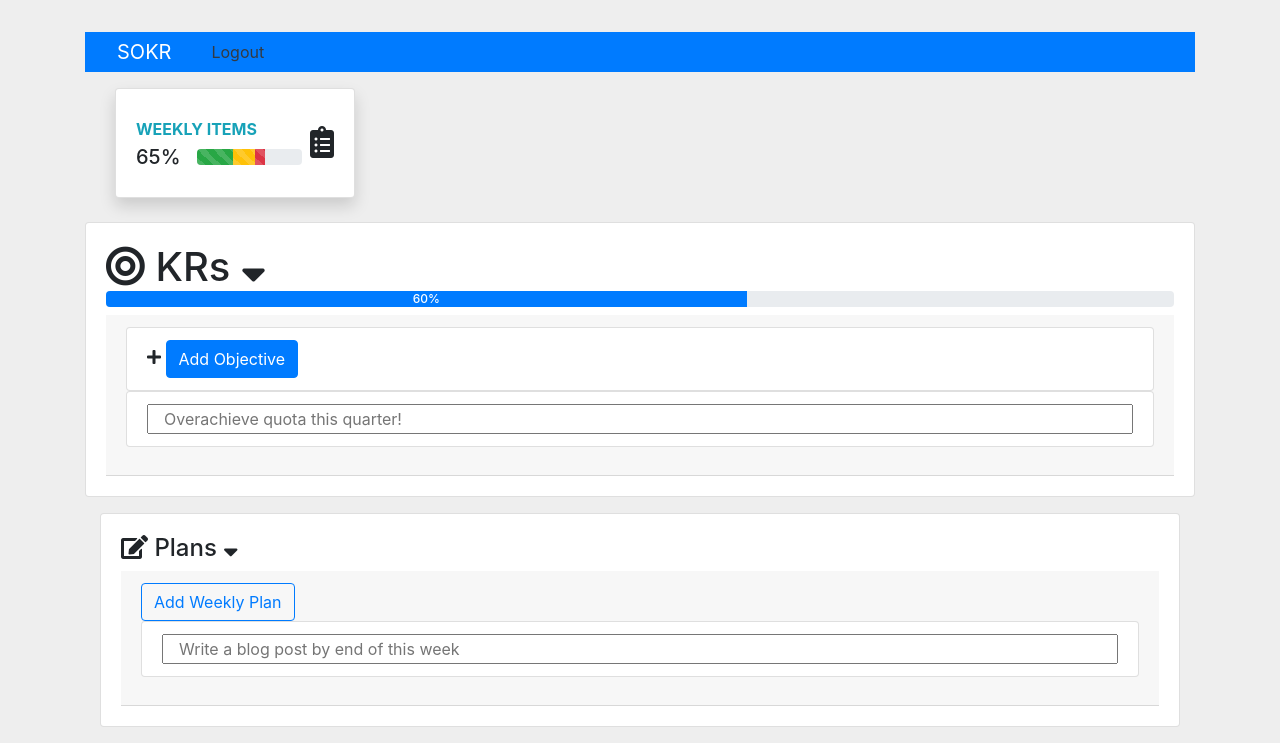
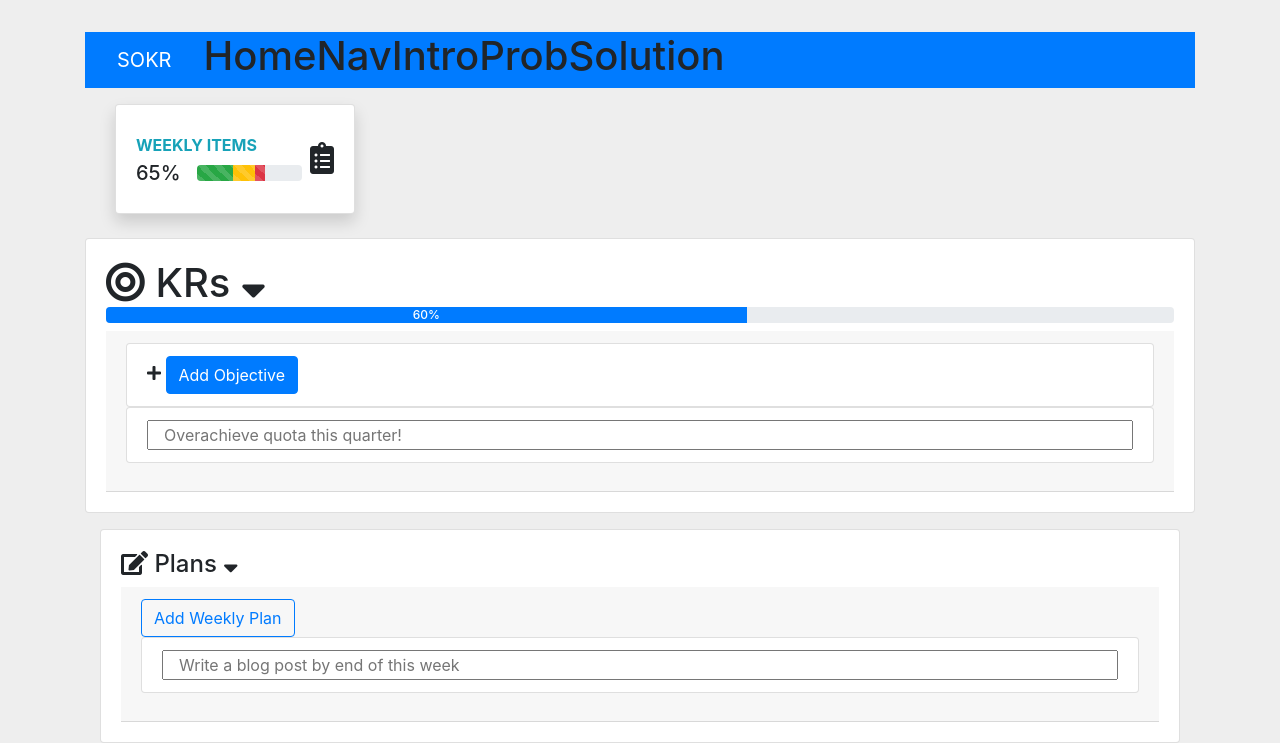
Before and after one commit to alexsjcho/smart-okr-react-redux-app, a React (Create React App) app: page /home in a window 1280 px wide. Shown: the top 743 px of the page. Built offline with nearby package versions, Linux system fonts and the light colour scheme.

Commit message:
added landpage boilerplate components

```diff
--- /dev/null
+++ b/src/components/landingpage/Home.js
@@ -0,0 +1,19 @@
+import React, { Fragment } from "react";
+
+import HomeNav from "./HomeNav";
+import Intro from "./Intro";
+import Problem from "./Problem";
+import Solution from "./Solution";
+
+const Home = () => {
+  return (
+    <Fragment>
+      <HomeNav />
+      <Intro />
+      <Problem />
+      <Solution />
+    </Fragment>
+  );
+};
+
+export default Home;
--- /dev/null
+++ b/src/components/landingpage/HomeNav.js
@@ -0,0 +1,11 @@
+import React from "react";
+
+const HomeNav = () => {
+  return (
+    <div>
+      <h1>HomeNav</h1>
+    </div>
+  );
+};
+
+export default HomeNav;
--- /dev/null
+++ b/src/components/landingpage/Intro.js
@@ -0,0 +1,11 @@
+import React from "react";
+
+const Intro = () => {
+  return (
+    <div>
+      <h1>Intro</h1>
+    </div>
+  );
+};
+
+export default Intro;
--- /dev/null
+++ b/src/components/landingpage/Problem.js
@@ -0,0 +1,11 @@
+import React from "react";
+
+const Problem = () => {
+  return (
+    <div>
+      <h1>Prob</h1>
+    </div>
+  );
+};
+
+export default Problem;
--- /dev/null
+++ b/src/components/landingpage/Solution.js
@@ -0,0 +1,11 @@
+import React from "react";
+
+const Solution = () => {
+  return (
+    <div>
+      <h1>Solution</h1>
+    </div>
+  );
+};
+
+export default Solution;
--- a/src/components/layouts/AppNavBar.js
+++ b/src/components/layouts/AppNavBar.js
@@ -1,8 +1,8 @@
 import React from "react";
-import { BrowserRouter as Router, Link } from "react-router-dom";
+import { BrowserRouter as Router, Switch, Route } from "react-router-dom";
 
 // import NotFound from "../shared/NotFound";
-// import Instructions from "./Instructions";
+import Home from "../landingpage/Home";
 
 const AppNavBar = props => {
   const { branding } = props;
@@ -10,21 +10,12 @@ const AppNavBar = props => {
   return (
     <Router>
       <nav className="navbar navbar-expand-sm navbar-dark bg-primary mb-3 py-0">
-        <Link to="/" className="nav-link navbar-brand">
-          {branding}
-        </Link>
+        <div className="nav-link navbar-brand"> {branding} </div>
 
-        {/* <Switch>
-          <Link to="/" className="nav-link text-dark">
-            Instructions{" "}
-            <Route exact path="/instructions" component={Instructions} />
-          </Link>
-          <Route component={NotFound} />
-        </Switch> */}
-
-        <a className="p-2 text-dark" href="/">
-          Logout
-        </a>
+        <Switch>
+          <Route exact path="/home" component={Home} />
+          {/* <Route component={NotFound} /> */}
+        </Switch>
       </nav>
     </Router>
   );
--- a/src/components/objectives/Objective.js
+++ b/src/components/objectives/Objective.js
@@ -33,7 +33,7 @@ class Objective extends Component {
   };
 
   render() {
-    const { type, keyResult, objective } = this.state;
+    const { type } = this.state;
 
     const {
       objective: { name: objectiveName, keyResults },
--- a/src/components/objectives/ObjectivesList.js
+++ b/src/components/objectives/ObjectivesList.js
@@ -15,7 +15,7 @@ const mapDispatchToProps = dispatch =>
 
 class ObjectivesList extends Component {
   onSubmit = submitValue => {
-    const { setObjective, setKeyResult } = this.props;
+    const { setObjective } = this.props;
     //if (name) {
     // setKeyResult(submitValue);
     //} else {
--- a/src/components/weeklyitems/Plans.js
+++ b/src/components/weeklyitems/Plans.js
@@ -42,7 +42,7 @@ class Plans extends Component {
 
   render() {
     const { showCardInfo, type, plan } = this.state;
-    const { plansList, planName } = this.props;
+    const { planName } = this.props;
 
     return (
       <Fragment>
```
Also changed, not shown: src/components/layouts/Instructions.js (deleted, +0 -11 lines).
